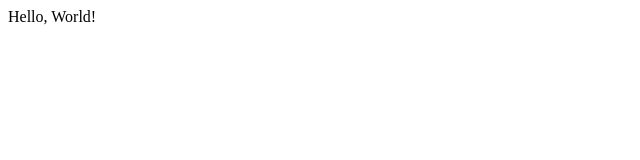
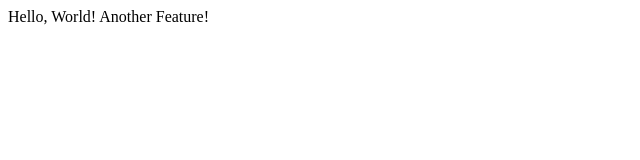
Before and after one commit to Lokesh2779/lecture1, a plain HTML site: page index.html in a window 1280 px wide. Shown: the whole page, without its empty margins (0-640 px from the left). Drawn offline with Linux system fonts and the light colour scheme.

Commit message:
Added a new feature

```diff
--- a/index.html
+++ b/index.html
@@ -3,5 +3,6 @@
     <head><title>Test</title></head>
     <body>
        Hello, World!
+       Another Feature!
     </body>
 </html>
```
